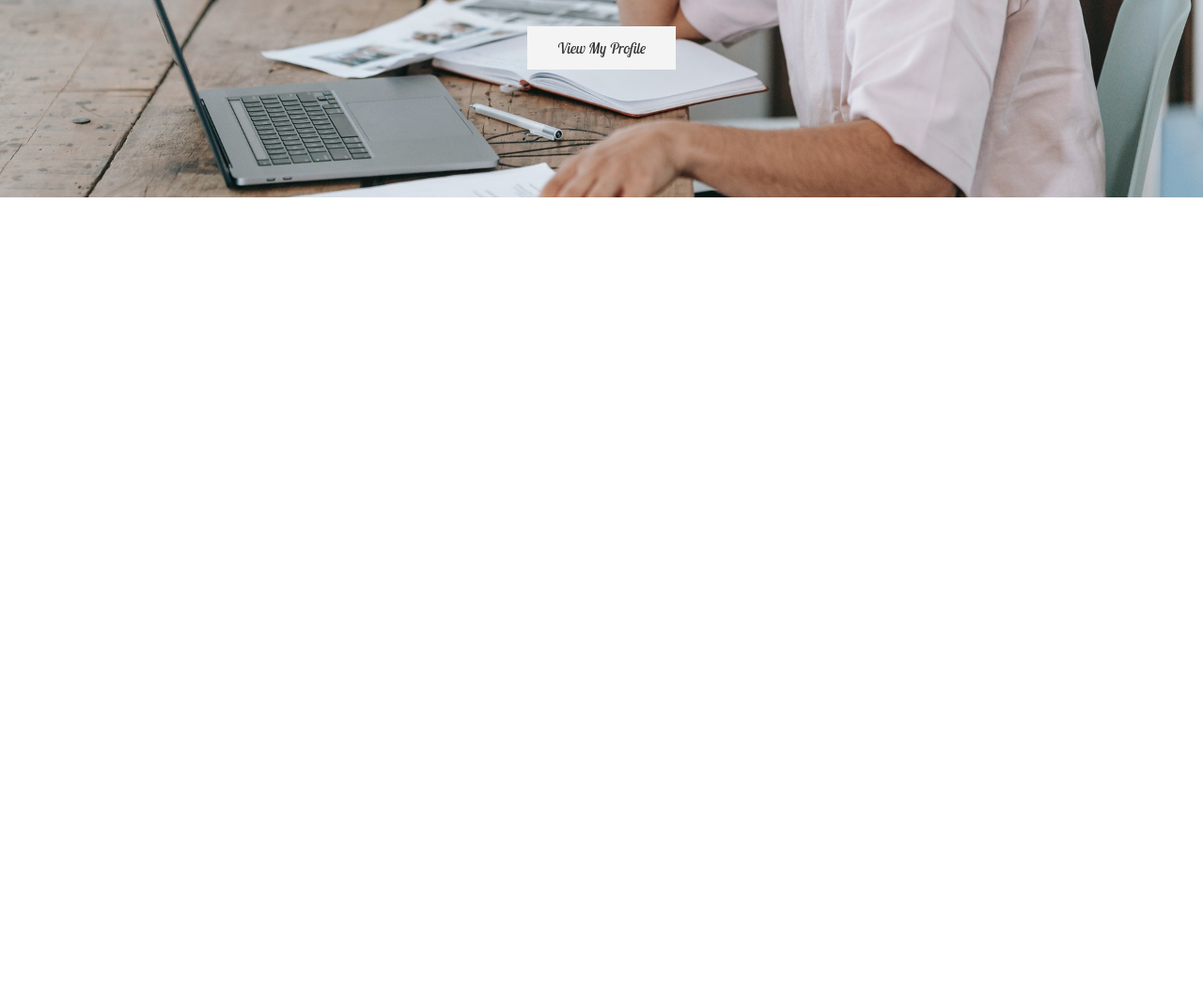
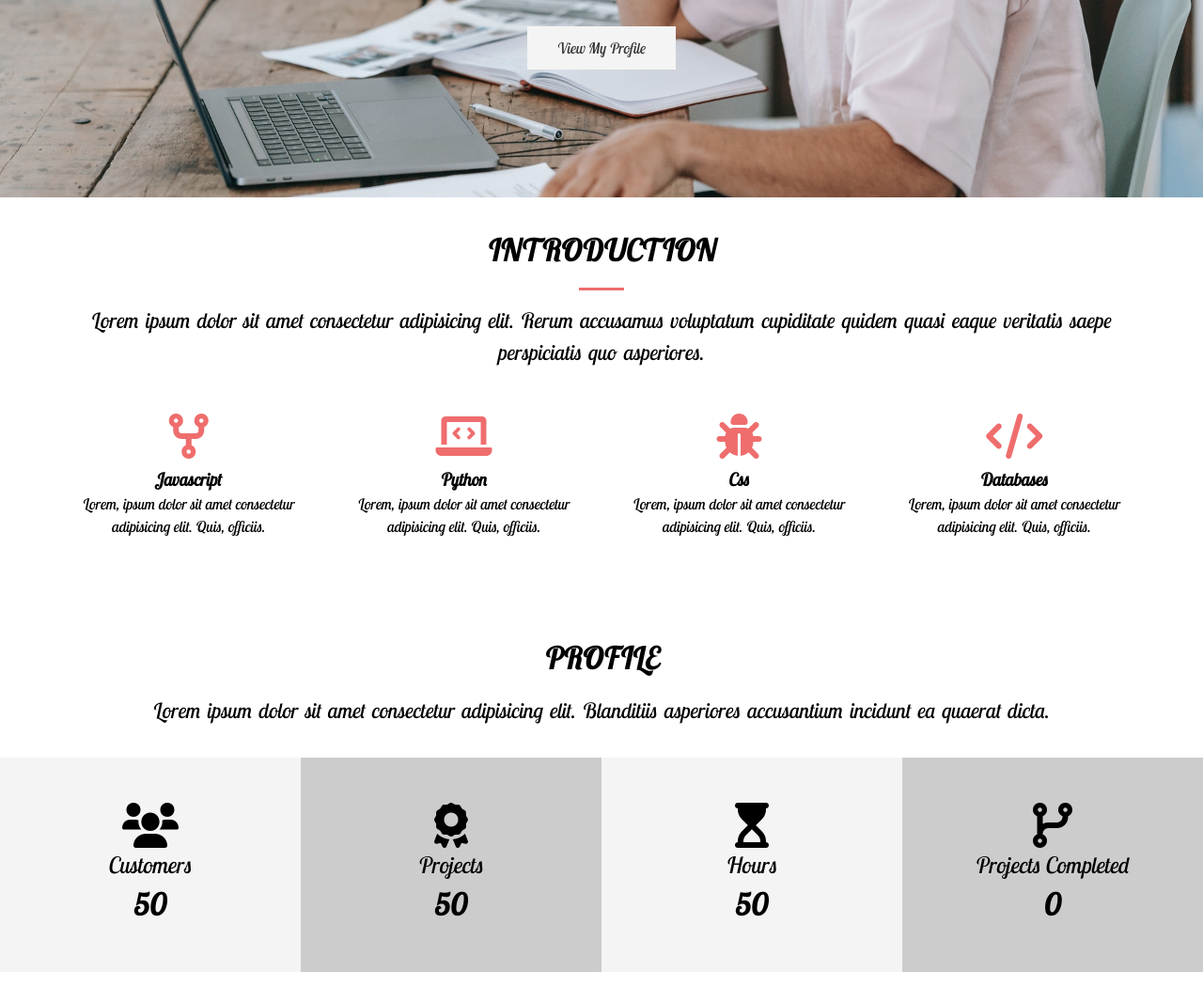
Before and after one commit to suheyl-yazici/Sass_project2, a website: page public/index.html in a window 1280 px wide. Shown: the part 590-1656 px from the top of the page at 94% size. Before the commit the page ends 800 px from the top, so only its background shows below. Drawn offline with nearby package versions, Linux system fonts and the light colour scheme; files whose address does not match are found by name; a web font is replaced by a local one.

Commit message:
home pages completed

```diff
--- a/public/index.html
+++ b/public/index.html
@@ -4,6 +4,7 @@
     <meta charset="UTF-8" />
     <meta http-equiv="X-UA-Compatible" content="IE=edge" />
     <meta name="viewport" content="width=device-width, initial-scale=1.0" />
+    <link rel="stylesheet" href="https://cdnjs.cloudflare.com/ajax/libs/font-awesome/6.0.0/css/all.min.css" integrity="sha512-9usAa10IRO0HhonpyAIVpjrylPvoDwiPUiKdWk5t3PyolY1cOd4DSE0Ga+ri4AuTroPR5aQvXU9xC6qOPnzFeg==" crossorigin="anonymous" referrerpolicy="no-referrer" />
     <link
       href="https://fonts.googleapis.com/css2?family=Lobster+Two:ital@1&family=Open+Sans:ital,wght@1,300&family=Rubik+Beastly&family=Sorts+Mill+Goudy&display=swap"
       rel="stylesheet"
@@ -52,6 +53,82 @@
       </div>
     </header>
 
+<!-- section a  -->
+    <section id="home__a" class="text-center py-2">
+      <div class="container">
+        <h2 class="section-title">Introduction</h2>
+        <div class="border-bottom"></div>
+        <p class="lead"> Lorem ipsum dolor sit amet consectetur adipisicing elit. Rerum accusamus voluptatum cupiditate quidem quasi eaque veritatis saepe perspiciatis quo asperiores.</p>
+
+        <div class="skills my-3">
+          <div>
+            <i class="fa-solid fa-code-fork fa-3x"></i>
+            <h3>Javascript</h3>
+            <p>Lorem, ipsum dolor sit amet consectetur adipisicing elit. Quis, officiis.</p>
+          </div>
+          <div>
+            <i class="fa-solid fa-laptop-code fa-3x"></i>
+            <h3>Python</h3>
+            <p>Lorem, ipsum dolor sit amet consectetur adipisicing elit. Quis, officiis.</p>
+          </div>
+          <div>
+            <i class="fa-solid fa-bug fa-3x"></i>
+            <h3>Css</h3>
+            <p>Lorem, ipsum dolor sit amet consectetur adipisicing elit. Quis, officiis.</p>
+          </div>
+          <div>
+            <i class="fa-solid fa-code fa-3x"></i>
+            <h3>Databases</h3>
+            <p>Lorem, ipsum dolor sit amet consectetur adipisicing elit. Quis, officiis.</p>
+          </div>
+        </div>
+      </div>
+    </section>
+
+ <!-- section b -->
+    <section id="home__b" class="text-center py-2">
+      <div class="container">
+        <h2 class="section-title">Profile</h2>
+        <div class="bordor-bottom"></div>
+        <p class="lead">Lorem ipsum dolor sit amet consectetur adipisicing elit. Blanditiis asperiores accusantium incidunt ea quaerat dicta.</p>
+      </div>
+      <div class="profile">
+        <div>
+          <ul>
+            <li><i class="fas fa-users fa-3x"></i></li>
+            <li class="title">Customers</li>
+            <li class="number">50</li>
+          </ul>
+        </div>
+        <div>
+          <ul>
+            <li><i class="fas fa-award fa-3x"></i></li>
+            <li class="title">Projects</li>
+            <li class="number">50</li>
+          </ul>
+        </div>
+        <div>
+          <ul>
+            <li><i class="fas fa-hourglass-start fa-3x"></i></li>
+            <li class="title">Hours</li>
+            <li class="number">50</li>
+          </ul>
+        </div>
+        <div>
+          <ul>
+            <li><i class="fas fa-code-branch fa-3x"></i></li>
+            <li class="title">Projects Completed</li>
+            <li class="number">0</li>
+          </ul>
+        </div>
+      </div>
+    </section>
+
+
+
+
+
+
     <script src="../js/jquery.min.js"></script>
     <script src="../js/type-writer.js"></script>
   </body>
--- a/scss/_home.scss
+++ b/scss/_home.scss
@@ -0,0 +1,43 @@
+#home{
+    // home section a
+    &__a {
+        .skills {
+            display: grid;
+            grid-template-columns: repeat(4 ,1fr);
+            gap: 1rem;
+            margin-bottom: 2.5rem;
+
+            i {
+                color: $primary-color;
+                padding-bottom: .5rem;
+            }
+        }
+    }
+    // home section b
+    &__b {
+        .profile {
+            display: grid;
+            grid-template-columns: repeat(4, 1fr);
+            li{
+                &.title {
+                    font-size: 1.5rem;
+                }
+                &.number {
+                    font-size: 2rem;
+                    font-weight: bold;
+                }
+            }
+
+            div {
+                padding: 3rem 0;
+
+                &:nth-child(odd) {
+                    background-color: $light-color;
+                }
+                &:nth-child(even) {
+                    background-color: $medium-color;
+                }
+            }
+        }
+    }
+}
--- a/scss/_utilities.scss
+++ b/scss/_utilities.scss
@@ -79,3 +79,22 @@ input[class^= 'btn-']:hover{
         margin: 4rem 0;
     }
 }
+.text-center{
+    text-align: center;
+}
+.section-title{
+    font-size: 2rem;
+    padding-bottom: 1rem;
+    text-transform: uppercase;
+}
+.border-bottom{
+    height: 3px;
+    width: 3rem;
+    background-color: $primary-color;
+    margin: 0 auto 1rem auto;
+}
+.lead{
+    font-size: 1.4rem;
+    margin-bottom: 2rem;
+    word-spacing: 2px;
+}
```
Also changed, not shown: public/css/main.css.
